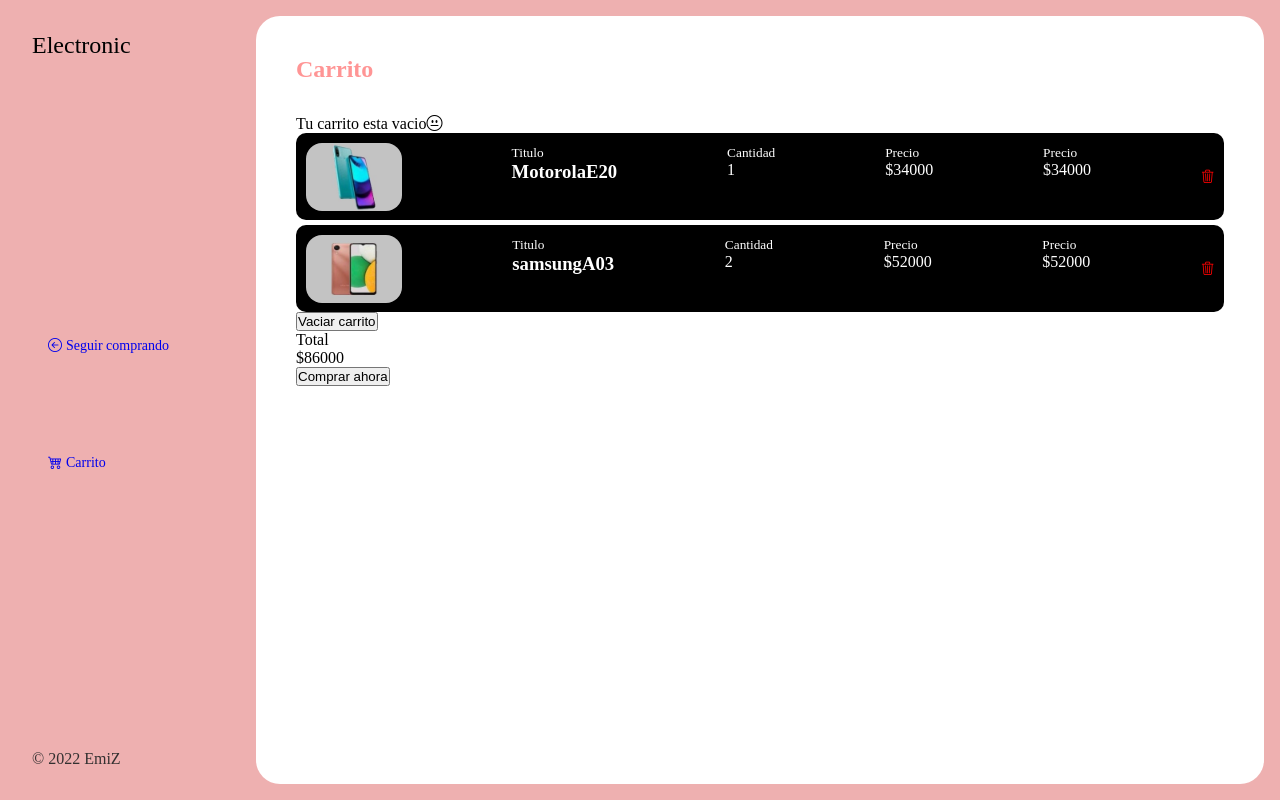
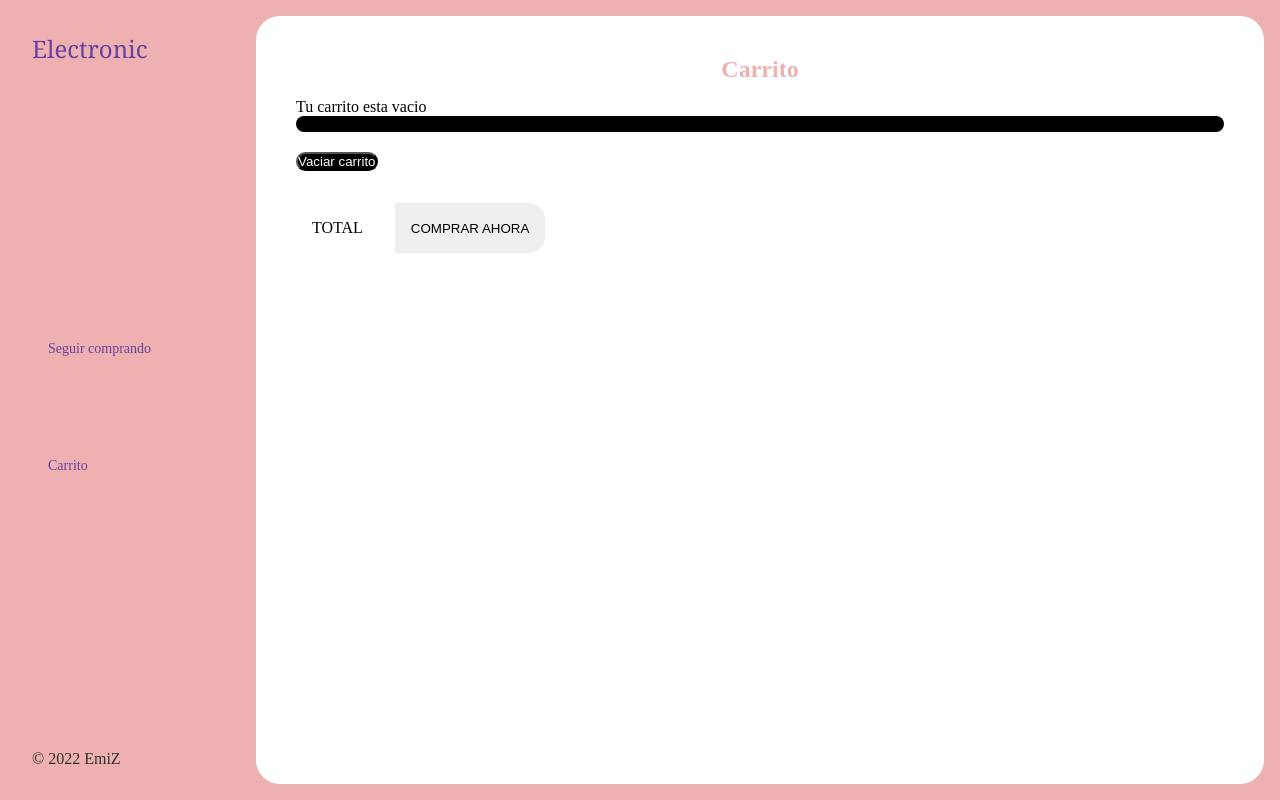
Before and after one commit to EmiZeibert/Javascript, a plain HTML site: page carrito.html in a window 1280 px wide. Drawn offline with nearby package versions, Linux system fonts and the light colour scheme.

Commit message:
Dom, eventos y localStorage

```diff
--- a/carrito.html
+++ b/carrito.html
@@ -5,9 +5,7 @@
     <meta charset="UTF-8">
     <meta http-equiv="X-UA-Compatible" content="IE=edge">
     <meta name="viewport" content="width=device-width, initial-scale=1.0">
-    <title>Document</title>
-    <link rel="stylesheet" href="https://cdn.jsdelivr.net/npm/bootstrap@5.2.3/dist/js/bootstrap.bundle.min.js">
-    <link rel="stylesheet" href="https://cdn.jsdelivr.net/npm/bootstrap-icons@1.10.2/font/bootstrap-icons.css">
+    <title>Carrito</title>
     <link rel="stylesheet" href="./main.css">
 </head>
 
@@ -20,12 +18,10 @@
             <nav>
                 <ul>
                     <li>
-                        <a class="boton-menu boton-volver" href="index.html"><i class="bi bi-arrow-left-circle"></i>
-                            Seguir comprando
+                        <a class="boton-menu boton-volver" href="../index.html">Seguir comprando
                     </li>
                     <li>
-                        <a class="boton-menu boton-carrito active" href="carrito.html"><i class="bi bi-cart4"></i>
-                            Carrito </a>
+                        <a class="boton-menu boton-carrito active" href="../carrito.html">Carrito </a>
                     </li>
                 </ul>
             </nav>
@@ -34,69 +30,33 @@
             </footer>
         </aside>
         <main>
-            <h2 class="principal">Carrito</h2>
+            <h2 class="tPrincipal">Carrito</h2>
             <div class="contenedor-carrito">
-                <p>Tu carrito esta vacio<i class="bi bi-emoji-neutral"></i></p>
-                <div class="carrito-compras">
-                    <div class="carrito-producto">
-                        <img src="./imagenes/motorolae20.jpg" alt="motorola">
-                        <div class="carrito-producto-titulo">
-                            <small>Titulo</small>
-                            <h3>MotorolaE20</h3>
+                <p id="carrito-vacio" class="carrito-vacio ">Tu carrito esta vacio</p>
+
+                <div id="carrito-productos" class="carrito-productos disabled">
+
+                </div>
+
+                <div id="carrito-accion" class="carrito-accion disabled">
+                    <div class="carrito-accion-izq">
+                        <button id="carrito-accion-vaciar" class="carrito-accion-vaciar">Vaciar carrito</button>
+                    </div>
+
+                    <div class="carrito-accion-der">
+                        <div class="carrito-accion-total">
+                            <p>Total</p>
+                            <p id="total"></p>
                         </div>
-                        <div class="carrito-producto-cantidad">
-                            <small>Cantidad</small>
-                            <p>1</p>
-                        </div>
-                        <div class="carrito-producto-precio">
-                            <small>Precio</small>
-                            <p>$34000</p>
 
-                        </div>
-                        <div class="carrito-producto-subtotal">
-                            <small>Precio</small>
-                            <p>$34000</p>
-                        </div>
-                        <button class="carrito-pruducto-eliminar"><i class="bi bi-trash3"></i></button>
-                    </div>
-                    <div class="carrito-producto">
-                        <img src="./imagenes/samsunga03.jpg" alt="motorola">
-                        <div class="carrito-producto-titulo">
-                            <small>Titulo</small>
-                            <h3>samsungA03</h3>
-                        </div>
-                        <div class="carrito-producto-cantidad">
-                            <small>Cantidad</small>
-                            <p>2</p>
-                        </div>
-                        <div class="carrito-producto-precio">
-                            <small>Precio</small>
-                            <p>$52000</p>
-
-                        </div>
-                        <div class="carrito-producto-subtotal">
-                            <small>Precio</small>
-                            <p>$52000</p>
-                        </div>
-                        <button class="carrito-pruducto-eliminar"><i class="bi bi-trash3"></i></button>
+                        <button id="carrito-accion-comprar" class="carrito-accion-comprar">Comprar ahora</button>
                     </div>
                 </div>
-                <div class="carrito-accion">
-                    <div class="carrito-accion-izq">
-                        <button class="carrito-accion-vaciar">Vaciar carrito</button>
-
-                    </div>
-                    <div class="carrito-accion-der">
-                        <div class="carrito-accion-total"></div>
-                        <p>Total</p>
-                        <p id="total">$86000</p>
-                    </div>
-                    <button class="carrito-accion-comprar">Comprar ahora</button>
-                </div>
+                <p id="carrito-comprado" class="carrito-comprado disabled">Muchas gracias por tu compra.</p>
             </div>
         </main>
     </div>
-
+    <script src="./compra.js"></script>
 </body>
 
 </html>
--- /dev/null
+++ b/compra.js
@@ -0,0 +1,62 @@
+let productoElegidos = localStorage.getItem("productos-elegidos");
+productoElegidos = JSON.parse(productoElegidos);
+
+const contenedorCarritoProductos = document.querySelector("#carrito-productos");
+const contenedorCarritoAccion = document.querySelector("#carrito-accion");
+const contenedorCarritoComprado = document.querySelector("#carrito-comprado");
+const contenedorCarritoVacio = document.querySelector("#carrito-vacio");
+const vaciarCarrito = document.querySelector("#carrito-accion-vaciar");
+
+function productosCarrito() {
+    if (productoElegidos && productoElegidos.length > 0) {
+        contenedorCarritoProductos.classList.remove("disabled");
+        contenedorCarritoAccion.classList.remove("disabled");
+        contenedorCarritoComprado.classList.add("disabled");
+        contenedorCarritoVacio.classList.add("disabled");
+
+        contenedorCarritoProductos.innerHTML = "";
+
+        productoElegidos.forEach(producto => {
+
+            const div = document.createElement("div");
+
+            div.classList.add("carrito-productos");
+
+            div.innerHTML = `
+        <img class="carrito-producto-imagen" src="${producto.imagen}" alt="${producto.titulo}">
+        <div class="carrito-producto-titulo">
+            <small>Título</small>
+            <h3>${producto.titulo}</h3>
+        </div>
+        <div class="carrito-producto-cantidad">
+            <small>Cantidad</small>
+            <p>${producto.cantidad}</p>
+        </div>
+        <div class="carrito-producto-precio">
+            <small>Precio</small>
+            <p>$${producto.precio}</p>
+        </div>
+        <div class="carrito-producto-subtotal">
+            <small>Subtotal</small>
+            <p>$${producto.precio * producto.cantidad}</p>
+        </div>
+    `;
+            contenedorCarritoProductos.append(div);
+        })
+
+
+    } else {
+        contenedorCarritoVacio.classList.remove("disabled");
+        contenedorCarritoProductos.classList.add("disabled");
+        contenedorCarritoAccion.classList.add("disabled");
+        contenedorCarritoComprado.classList.add("disabled");
+    }
+}
+productosCarrito();
+
+vaciarCarrito.addEventListener("click", carritovaciar);
+function carritovaciar() {
+    productoElegidos.length = 0;
+    localStorage.setItem("productos-elegidos", JSON.stringify(productoElegidos));
+    productosCarrito();
+}
--- a/main.css
+++ b/main.css
@@ -1,19 +1,23 @@
-*{
+* {
     margin: 0;
     padding: 0;
     box-sizing: border-box;
 
 }
-ul{
-    list-style-type:none ;
+
+.logo{
+    color: rgb(102, 66, 160);
+    font-family:Georgia, 'Times New Roman', Times, serif;
+    font-weight: 25px;
 }
-a { text-decoration: none; }
-.contenedor{
+
+.contenedor {
     display: grid;
     grid-template-columns: 1fr 4fr;
     background-color: rgb(238, 176, 176);
 
 }
+
 aside {
     display: flex;
     flex-direction: column;
@@ -24,28 +28,33 @@ aside {
     position: sticky;
     top: 0;
     height: 100vh;
-    }
-.logo{
+}
+
+.logo {
     font-weight: 500;
     font-size: 1.5rem;
 
 }
-.principal{
-    color:rgb(255, 149, 149) ;
+
+.principal {
+    color: rgb(255, 149, 149);
     margin-bottom: 2rem;
 }
-.footer{
+
+.footer {
     color: rgb(51, 48, 48);
     font-size: 500;
 }
-main{
+
+main {
     background-color: white;
     margin: 1rem;
     border-radius: 1.5rem;
     padding: 2.5rem;
-    margin-left:0 ;
+    margin-left: 0;
 }
-.menu{
+
+.menu {
     display: flex;
     flex-direction: column;
     gap: 1rem;
@@ -53,7 +62,7 @@ main{
 
 }
 
-.boton-menu{
+.boton-menu {
     display: flex;
     gap: 4px;
     background-color: transparent;
@@ -62,38 +71,42 @@ main{
     padding: 1rem;
 
 }
-.boton-carrito{
+
+.boton-carrito {
     margin-top: 5px;
 
 }
-.boton-categoria.active{
+
+.boton-categoria.active {
     background-color: rgb(156, 108, 108);
     width: 100%;
-    border-top-left-radius:10px ;
-    border-bottom-left-radius:10px ;
+    border-top-left-radius: 10px;
+    border-bottom-left-radius: 10px;
 
 }
-i.bi-hand-index-thumb{
-    transform: rotateZ(100deg) ;
+
+i.bi-hand-index-thumb {
+    transform: rotateZ(100deg);
 }
 
 
-.contenedor-productos{
+.contenedor-productos {
     display: grid;
     grid-template-columns: repeat(3, 1fr);
     gap: 10px;
 
 }
-.producto-imagen{
+
+.producto-imagen {
     max-width: 100%;
     border-radius: 1rem;
     gap: 1.5rem;
 
 }
-.producto-detalles{
+
+.producto-detalles {
     display: flex;
     flex-direction: column;
-
     gap: 5px;
     background-color: rgb(238, 176, 176);
     color: black;
@@ -103,52 +116,98 @@ i.bi-hand-index-thumb{
     margin-top: -2rem;
     position: relative;
 
+}
 
-}
-.producto-agregar{
+.producto-agregar {
     border: 0;
     border-radius: 15px;
-    background-color:white ;
+    background-color: white;
     padding: 4px;
     text-transform: uppercase;
 
 
 }
-.producto-titulo{
+
+.producto-titulo {
     font-size: 18px;
 
 }
+
 /**carrito**/
-.tPrincipal{
-    color:rgb(238, 176, 176) ;
+
+.tPrincipal {
+    color: rgb(238, 176, 176);
     display: flex;
     justify-content: center;
     margin-bottom: 15px;
 
 }
-.carrito-compras{
-display: flex;
-flex-direction: column;
-gap:5px;
+
+.contenedor-carrito > div {
+    display: flex;
+    flex-direction: column;
+    gap:2rem;
+
 }
-.carrito-producto{
+
+.carrito-productos {
     display: flex;
     justify-content: space-between;
     background-color: black;
     color: white;
     padding-right: 1rem;
-    padding: .6rem;
+    padding: .5rem;
     border-radius: 10px;
 
-}
-.carrito-pruducto-eliminar{
-    border: 0;
-    background-color: transparent;
-    color: red;
-    cursor: pointer;
 
 }
-.carrito-producto img{
+.carrito-accion-vaciar{
+   margin-top: 20px;
+   display: flex;
+    background-color:black;
+    color: white;
+    border-radius: 15px;
+
+}
+
+.carrito-productos img {
     width: 6rem;
     border-radius: 1rem;
 }
+.carrito-accion {
+    display: flex;
+    justify-content: space-between;
+}
+
+.carrito-accion-der{
+    display: flex;
+}
+.carrito-accion-total {
+    display: flex;
+    padding: 1rem;
+    text-transform: uppercase;
+    border-top-left-radius: 1rem;
+    border-bottom-left-radius: 1rem;
+    gap: 1rem;
+}
+.carrito-accion-comprar {
+    border: 0;
+     padding: 1rem;
+    text-transform: uppercase;
+    cursor: pointer;
+    border-top-right-radius: 1rem;
+    border-bottom-right-radius: 1rem;
+}
+
+.disabled {
+    display: none;
+}
+
+ul {
+    list-style-type: none;
+}
+
+a {
+    text-decoration: none;
+    color: rgb(102, 66, 160);
+}
```
Also changed, not shown: index.html (+5 -9 lines), script.js (+71 -49 lines).
